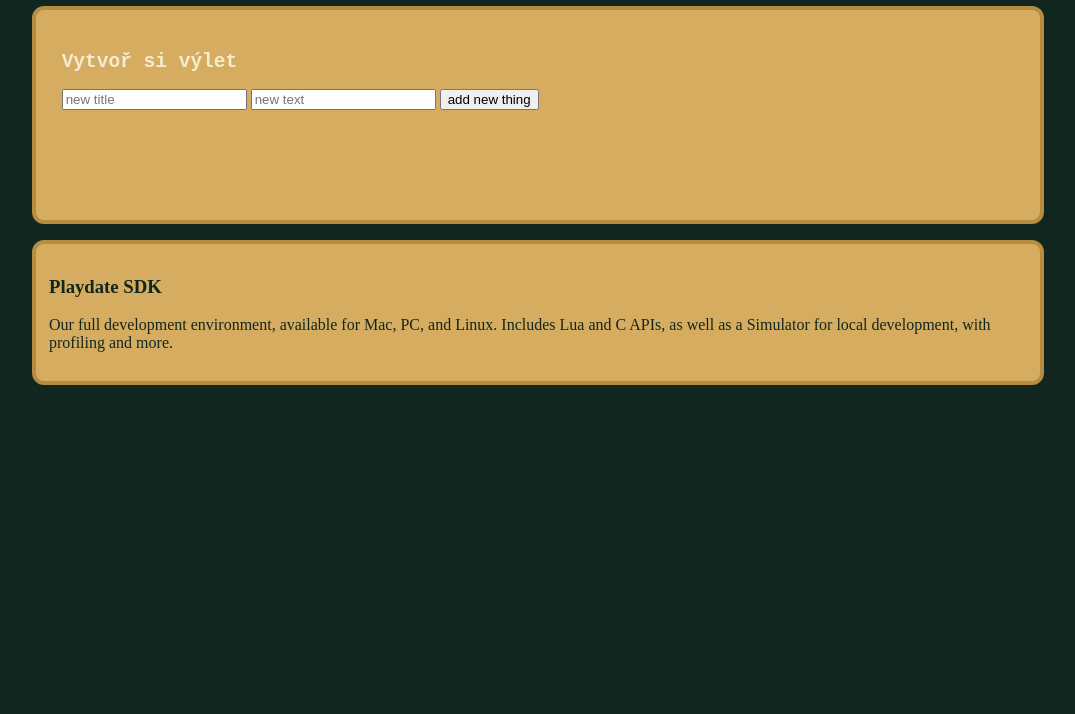
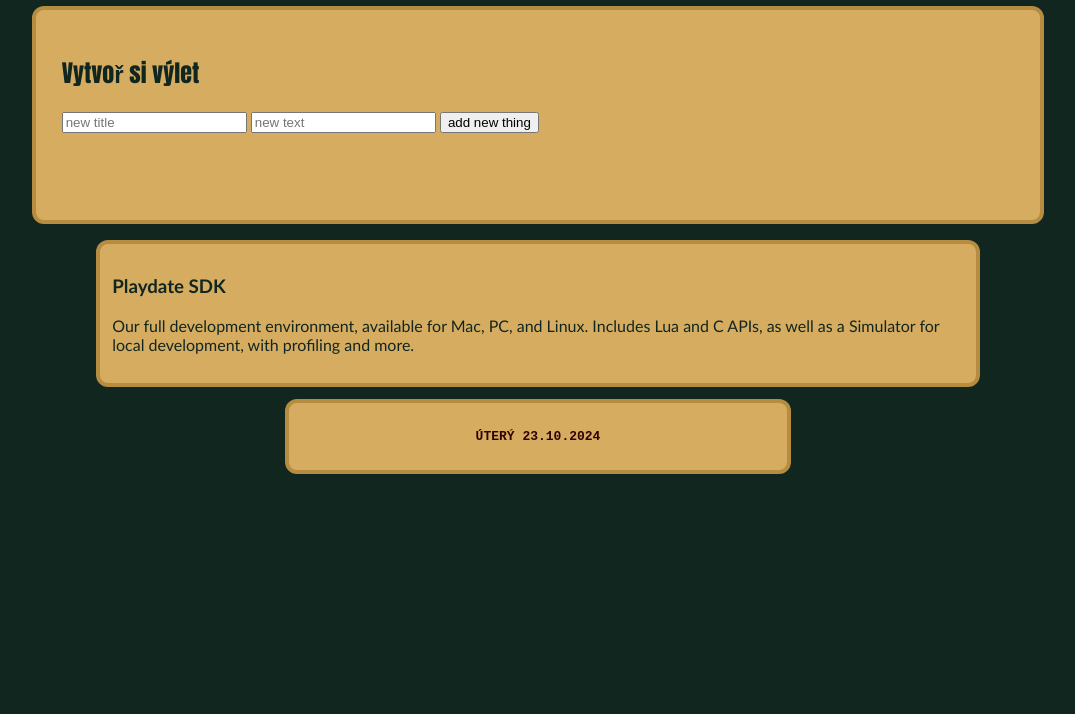
Before and after one commit to vanci-d/tripNew, a plain HTML site: page index.html in a window 1280 px wide. Shown: the part 86-800 px from the top of the page, without its empty margins (102-1177 px from the left). Drawn offline with nearby package versions, Linux system fonts and the light colour scheme.

Commit message:
pridany styly na datumovy li

```diff
--- a/css/cards.css
+++ b/css/cards.css
@@ -17,11 +17,25 @@
 
 
 }
-.cards li{
+.den{
 
 		border: 0.3rem solid #b68d40;
 		border-radius: 0.75rem;
 		background-color: #d6ad60;
-		margin: 0% 10% 1% 10%;
+		margin: 0% 15% 1% 15%;
 		padding: 1%;
 }
+.datum{
+
+		border: 0.3rem solid #b68d40;
+			border-radius: 0.75rem;
+			background-color: #d6ad60;
+			margin: 0% 30% 1% 30%;
+			padding: 1%;
+			text-align: center;
+			color: rgb(48, 3, 3);
+			font-weight: bold;
+			font-family: monospace;
+
+		}
+}
--- a/css/style.css
+++ b/css/style.css
@@ -1,20 +1,20 @@
 body
 {
 	background-color: #122620;
-
+font-family: 'Gill Sans', 'Gill Sans MT', Calibri, 'Trebuchet MS', sans-serif;
 
 }
 
 h1
 {
-	color: #f4ebd0;
+	color: #d6ad60;
 	font-family: Impact, Haettenschweiler, 'Arial Narrow Bold', sans-serif;
 	text-align: center;
 }
 
 h2{
-color: #f4ebd0;
-font-family: monospace;
+color: #122620;
+font-family: Impact, Haettenschweiler, 'Arial Narrow Bold', sans-serif;
 
 
 }
--- a/index.html
+++ b/index.html
@@ -8,6 +8,7 @@
 	<link rel="stylesheet" href="./css/style.css">
 	<link rel="stylesheet" href="./css/cards.css">
 	<script src="./js/script.js" defer></script>
+	<link rel="stylesheet" href="https://cdnjs.cloudflare.com/ajax/libs/animate.css/4.1.1/animate.min.css" />
 </head>
 
 <body>
@@ -25,9 +26,9 @@
 
 	</div>
 
-	<section class="cards">
+	<section class="cards animate__animated animate__flipInX">
 		<ul>
-			<li>
+			<li class="den">
 				<h3>
 					Playdate SDK
 				</h3>
@@ -36,6 +37,10 @@
 					Includes Lua and C APIs, as well as a Simulator for
 					local development, with profiling and more.
 				</p>
+			</li>
+			<li class="datum">
+				<p>ÚTERÝ 23.10.2024</p>
+
 			</li>
 
 
--- a/js/script.js
+++ b/js/script.js
@@ -12,6 +12,7 @@ function createNewCard(container, title, text) {
 	`;
 
 	container.appendChild(newCard);
+	newCard.classList.add("animate__animated", "animate__flipInX");
 }
 
 form.addEventListener("submit", (event) => {
```
